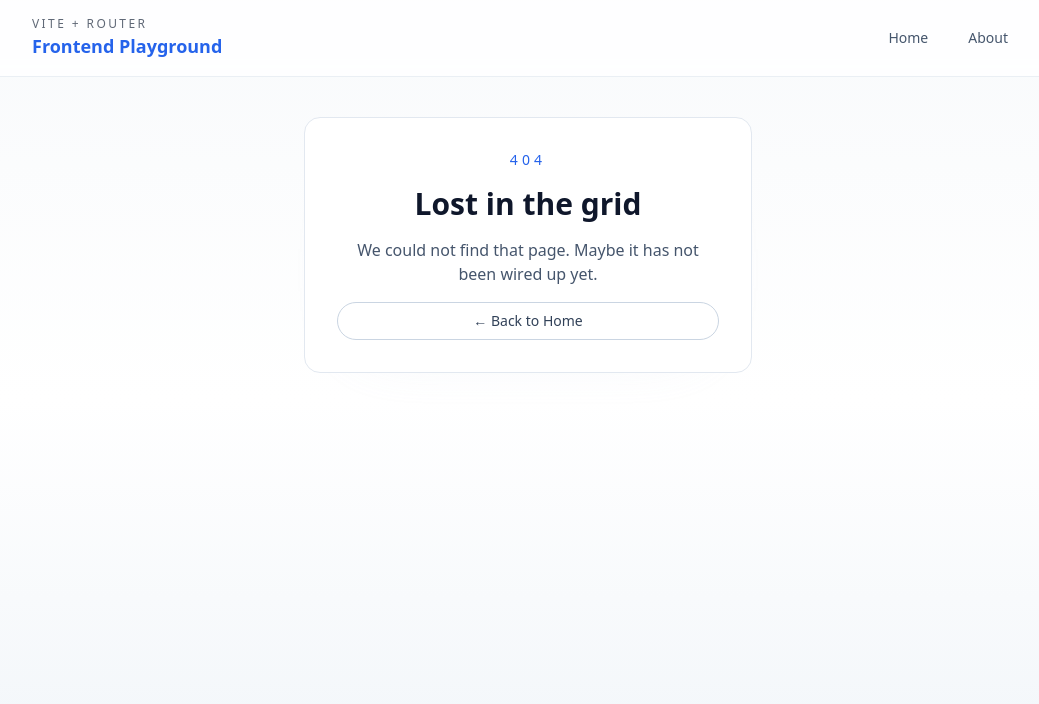
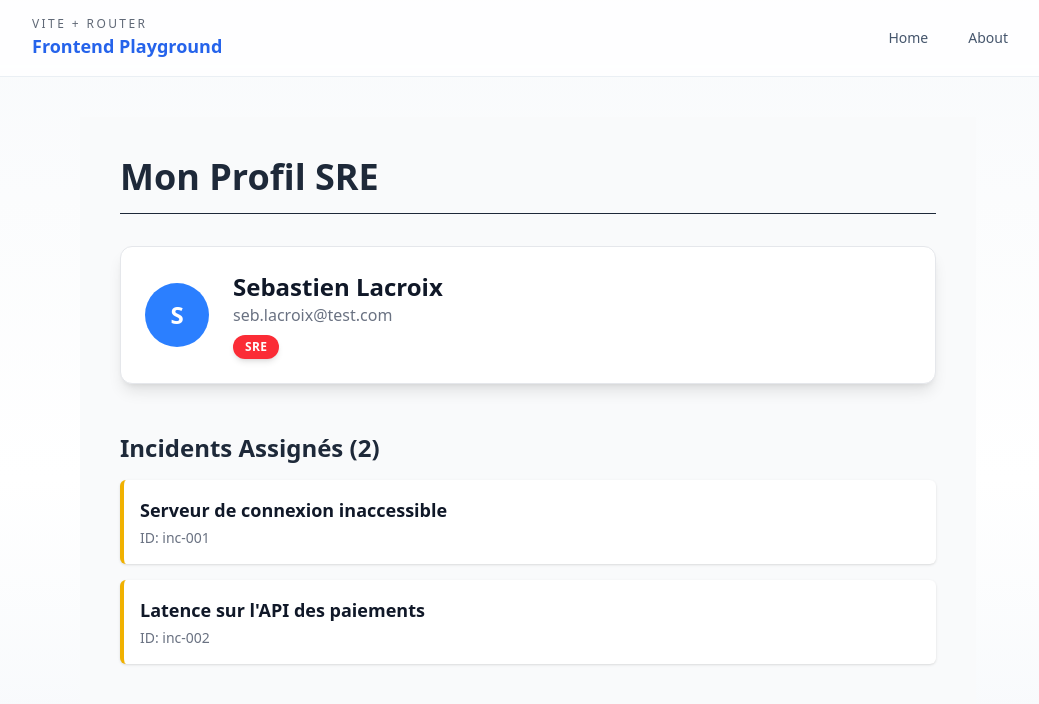
Before and after one commit to JeromeMSD/projet_devops-ilia-2025, a React app in the folder frontend/: page /me in a window 1280 px wide. Before the commit this address had no page. Shown: the top 704 px of the page, without its empty margins (112-1151 px from the left). Built offline with nearby package versions, Linux system fonts and the light colour scheme; the HTML template or start-up script is replaced by a standard one.

Commit message:
applique la mise en forme professionnelle et corrige la route dans App.tsx

```diff
--- a/frontend/src/App.tsx
+++ b/frontend/src/App.tsx
@@ -3,7 +3,7 @@ import { Home } from './routes/Home';
 import { Navbar } from './components/Navbar';
 import { NotFound } from './routes/NotFound';
 import { About } from './routes/About';
-
+import ProfilePage from './routes/ProfilePage';
 export default function App() {
     return (
         <div
@@ -14,7 +14,7 @@ export default function App() {
                 <Routes>
                     <Route path="/" element={<Home/>}/>
                     <Route path="/about" element={<About/>}/>
-                    {/* catch-all for unknown routes */}
+                    <Route path="/me" element={<ProfilePage/>}/>
                     <Route path="*" element={<NotFound/>}/>
                 </Routes>
             </main>
--- a/frontend/src/routes/ProfilePage.tsx
+++ b/frontend/src/routes/ProfilePage.tsx
@@ -1,21 +1,65 @@
 import React from 'react';
-import { mockUser , mockIncidents } from '../mocks/mockData';
+import { mockUser, mockIncidents } from '../mocks/mockData';
+
 function ProfilePage() {
     return (
+        <div className="p-10 max-w-4xl mx-auto space-y-8 bg-gray-50 min-h-screen">
+
+            {/* Titre Principal */}
+            <h1 className="text-4xl font-extrabold text-gray-800 border-b pb-4">
+                Mon Profil SRE
+            </h1>
+
+            {/* Section 1: Carte de l'Utilisateur (Simule un composant Card/Avatar) */}
+            <div className="flex items-center space-x-6 p-6 border border-gray-200 rounded-xl shadow-lg bg-white">
+
+                {/* Avatar / Initiale (avec des classes simulant un cercle) */}
+                <div className="flex items-center justify-center w-16 h-16 rounded-full bg-blue-500 text-white text-2xl font-bold">
+                    {mockUser.username.charAt(0)}
+                </div>
+
+                {/* Détails du Profil */}
                 <div>
-        <h1>Profil de {mockUser.username}</h1>
-        <p>{mockUser.email}</p>
-        <p>Rôle: {mockUser.role}</p>
-        <hr />
-        <h2>Incidents assignés</h2>
-        <ul>
+                    <h2 className="text-2xl font-bold text-gray-900">
+                        {mockUser.username}
+                    </h2>
+                    <p className="text-md text-gray-500">
+                        {mockUser.email}
+                    </p>
+
+                    {/* Rôle (Simule un Badge) */}
+                    <span className="mt-2 inline-flex items-center px-3 py-1 text-xs font-semibold rounded-full tracking-wide
+                                    bg-red-500 text-white uppercase shadow-md">
+                        {mockUser.role}
+                    </span>
+                </div>
+            </div>
+
+            {/* Section 2: Liste des Incidents Assignés */}
+            <div className="pt-4">
+                <h3 className="text-2xl font-semibold text-gray-800 mb-4">
+                    Incidents Assignés ({mockIncidents.length})
+                </h3>
+
+                {/* Liste d'éléments stylisés */}
+                <ul className="space-y-4">
                     {mockIncidents.map(incident => (
-            <li key={incident.id}>
+                        <li
+                            key={incident.id}
+                            // Style d'une "Carte" d'incident cliquable
+                            className="p-4 border-l-4 border-yellow-500 rounded-md bg-white shadow-sm hover:shadow-lg transition-shadow cursor-pointer"
+                        >
+                            <p className="font-semibold text-lg text-gray-900">
                                 {incident.title}
+                            </p>
+                            <p className="text-sm text-gray-500 mt-1">
+                                ID: {incident.id}
+                            </p>
                         </li>
                     ))}
                 </ul>
             </div>
+        </div>
     );
 }
 export default ProfilePage;
```
Lines whose indentation alone changed are shown as unchanged.
